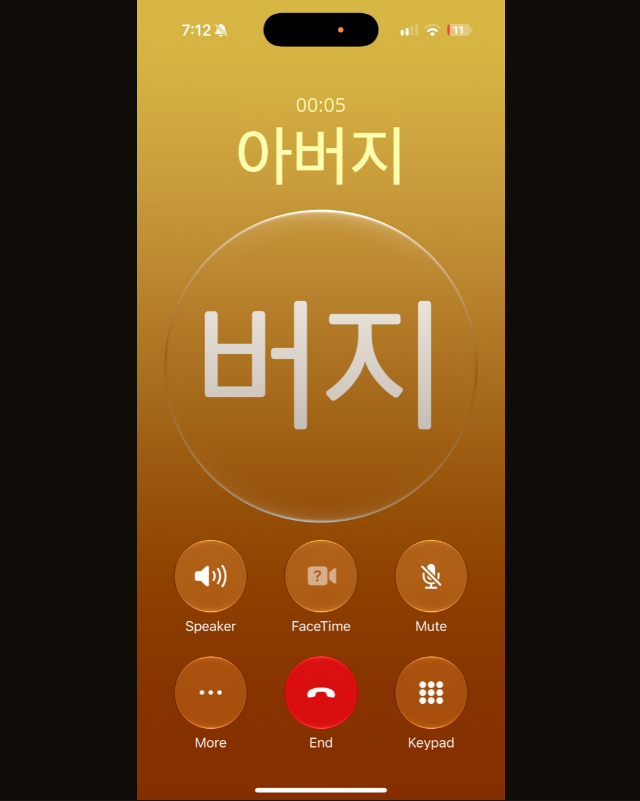
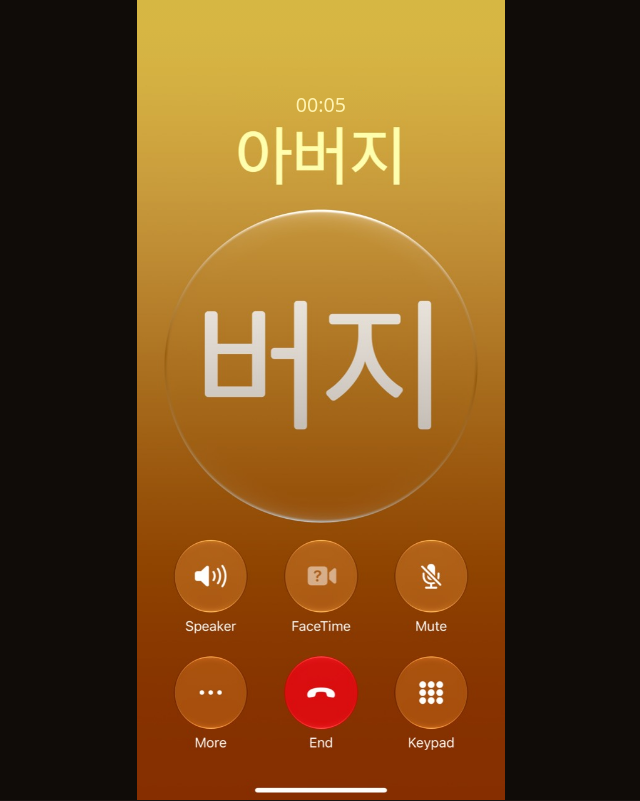
Before and after one commit to Charaing/golden-call-preview, a plain HTML site: page index.html in a window 1280 px wide. Shown: the whole page, without its empty margins (319-959 px from the left). Drawn offline with Linux system fonts and the light colour scheme.

Commit message:
Hide the photographed status bar

```diff
--- a/index.html
+++ b/index.html
@@ -8,7 +8,7 @@
   <meta name="site-kind" content="software">
   <meta name="description" content="아버지에게 전화를 거는 화면을 체험하는 모바일 통화 미리보기">
   <title>아버지</title>
-  <link rel="stylesheet" href="style.css?v=3">
+  <link rel="stylesheet" href="style.css?v=4">
   <script src="app.js?v=3" defer></script>
 </head>
 <body>
--- a/style.css
+++ b/style.css
@@ -22,6 +22,15 @@ body { display: grid; min-height: 100dvh; place-items: center; background: #100c
   container-type: inline-size;
 }
 .call-photo { display: block; width: 100%; height: auto; user-select: none; }
+/* Blend out the status bar baked into the top of the photograph. */
+.call-screen::before {
+  content: "";
+  position: absolute;
+  inset: 0 0 auto;
+  height: 8%;
+  background: linear-gradient(#d6b743, #d7b643 45%, #d5b443 80%, transparent);
+  pointer-events: none;
+}
 .sr-only { position: absolute; width: 1px; height: 1px; overflow: hidden; clip-path: inset(50%); }
 .timer {
   position: absolute;
```
